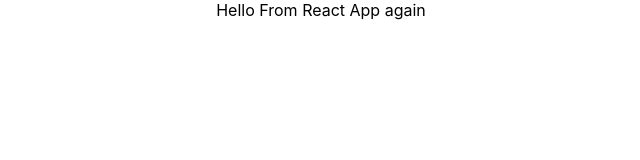
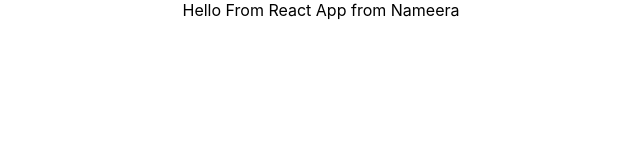
Before and after one commit to nameerazaidi/react_class, a React (Create React App) app: page / in a window 1280 px wide. Shown: the top 160 px of the page, without its empty margins (319-959 px from the left). Built offline with nearby package versions, Linux system fonts and the light colour scheme.

Commit message:
Update App.js

```diff
--- a/src/App.js
+++ b/src/App.js
@@ -5,7 +5,7 @@ import './App.css';
 function App() {
   return (
     <div className="App">
-      Hello From React App again
+      Hello From React App from Nameera
     </div>
   );
 }
```
